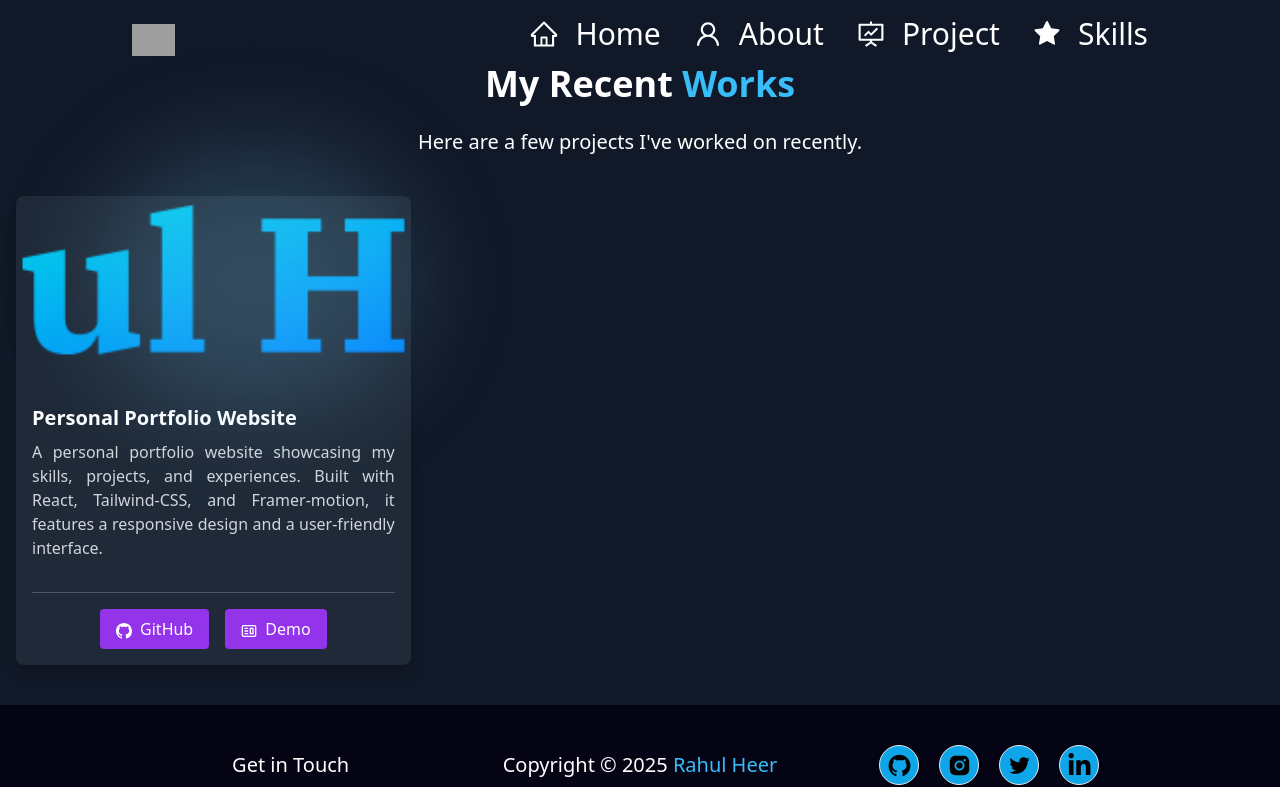
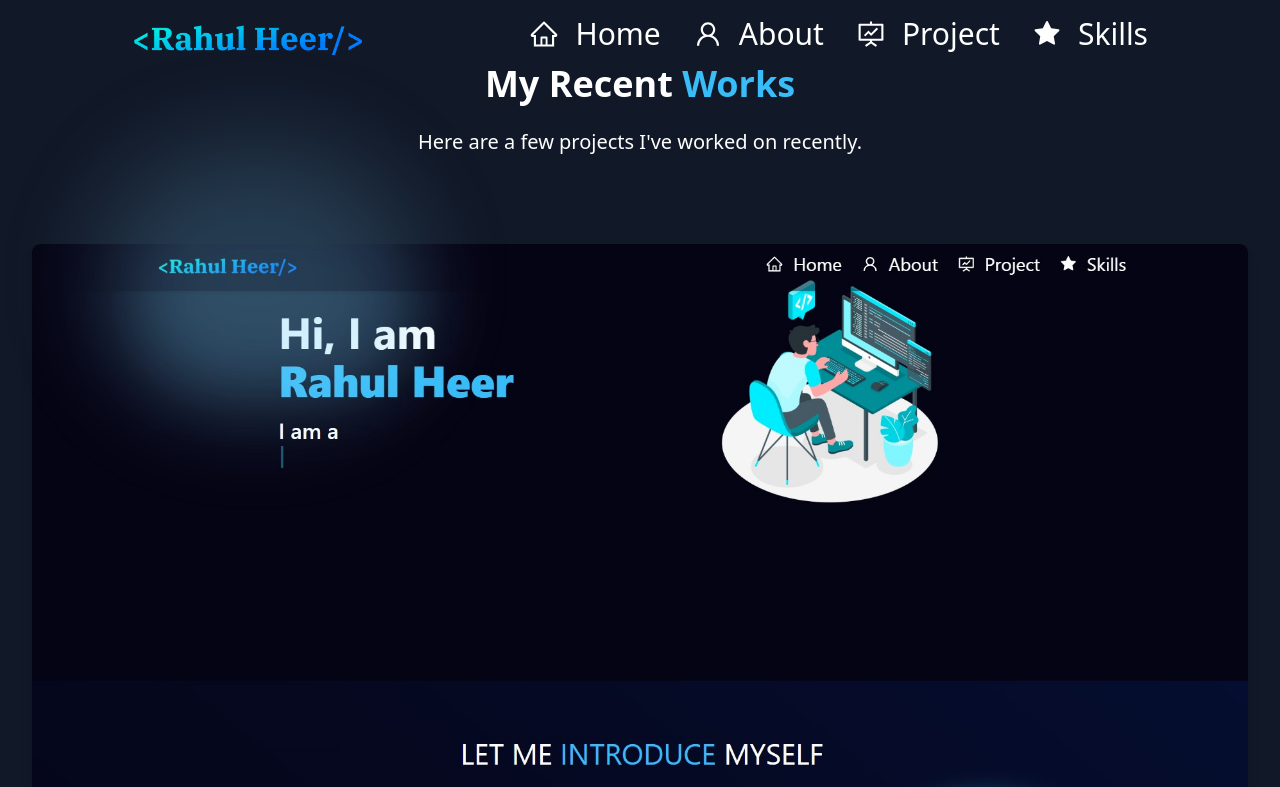
Before and after one commit to RahulHeer150/Rahul-Portfolio, a React (Vite) app: page /projects in a window 1280 px wide. Shown: the top 787 px of the page. Built offline with nearby package versions, Linux system fonts and the light colour scheme; grey boxes are pictures that could not be loaded.

Commit message:
project ready whithout any animation

```diff
--- a/src/Components/Project/ProjectCard.jsx
+++ b/src/Components/Project/ProjectCard.jsx
@@ -6,7 +6,7 @@ function ProjectCards(props) {
   return (
     <div className="bg-gray-800 rounded-lg shadow-lg overflow-hidden">
       <img
-        className="w-full h-48 object-cover"
+        className=" object-cover"
         src={props.imgPath}
         alt="card-img"
       />
--- a/src/Components/Project/Projects.jsx
+++ b/src/Components/Project/Projects.jsx
@@ -1,7 +1,7 @@
 import React from "react";
 import ProjectCard from "./ProjectCard"; // Assuming you have a ProjectCard component
 import Particle from "../Particle";
-import profile from "../../Assets/profile.png"; // Assuming you have a profile image
+import Portfolioimg from '../../assets/Portfolioimg.jpg'; // Assuming you have a profile image
 
 
 function Projects() {
@@ -42,9 +42,9 @@ function Projects() {
         <p className="text-center text-xl mb-10">
           Here are a few projects I've worked on recently.
         </p>
-        <div className="grid grid-cols-1 md:grid-cols-2 lg:grid-cols-3 gap-8">
+        <div className="flex flex-wrap justify-center items-center gap-8 px-4 py-12">
           <ProjectCard
-            imgPath={profile}
+            imgPath={Portfolioimg}
             techStack={
               <div className="tech-stack">
                 <img src={react} alt="React" className="tech-stack-img" />
```
Also changed, not shown: public/profile.png (added), src/assets/portfolioimg.jpg (added).
